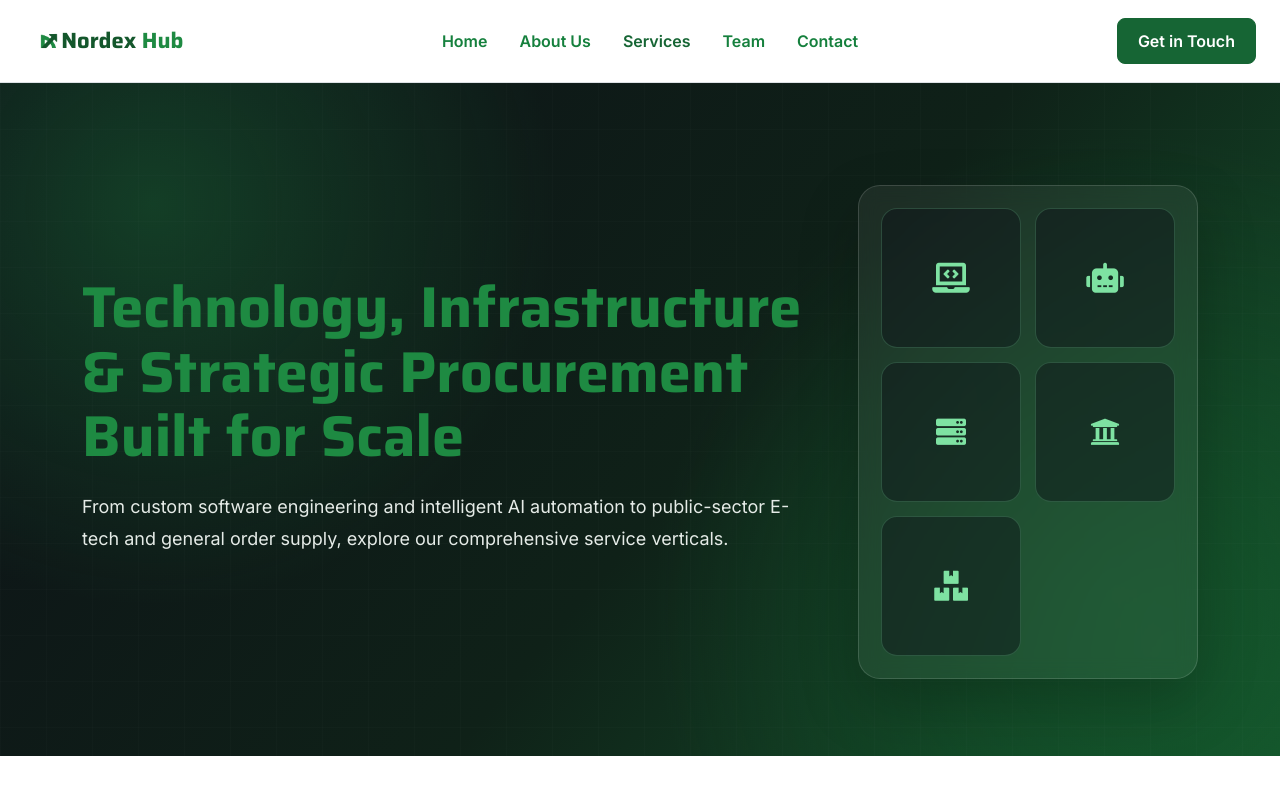
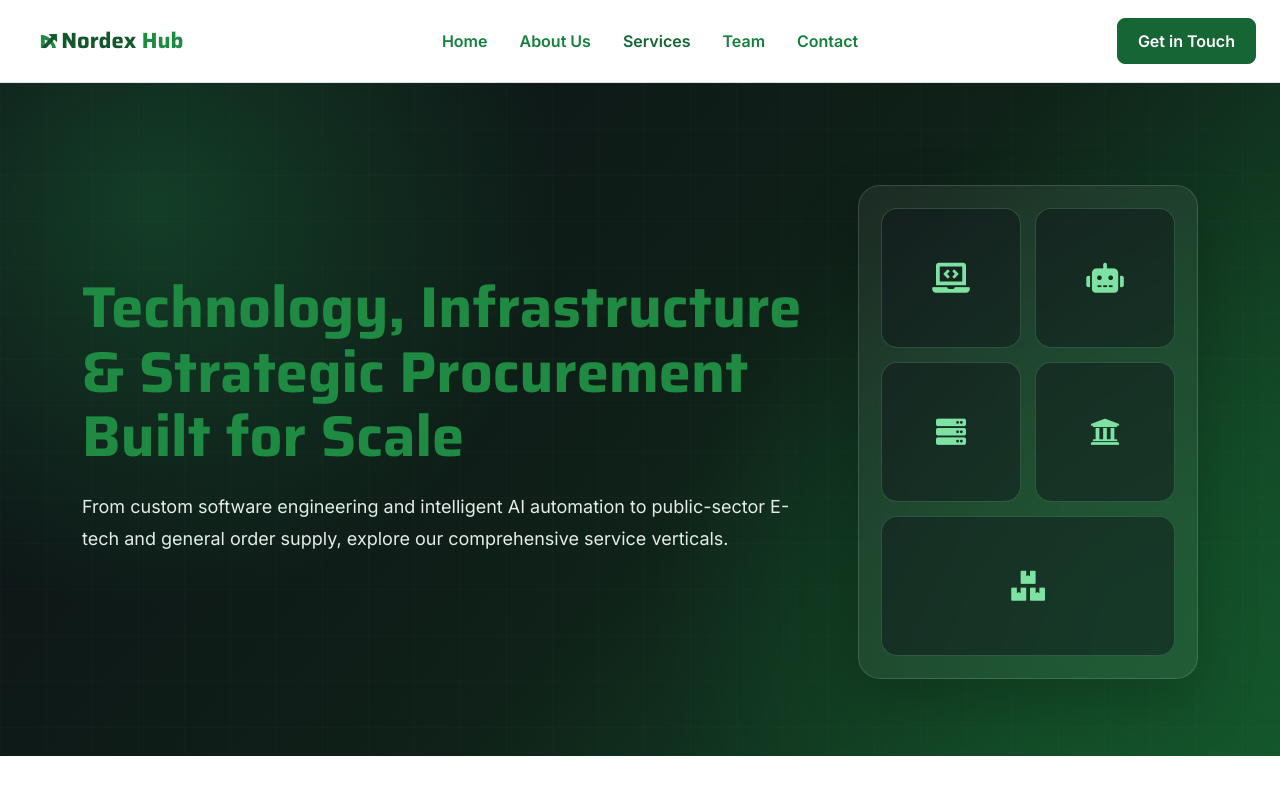
Before and after one commit to farasatcode-code/nordex-hub, a Next.js app: page /services in a window 1280 px wide. Shown: the top 800 px of the page. Built offline with nearby package versions, Linux system fonts and the light colour scheme.

Commit message:
update  service card

```diff
--- a/public/css/style.css
+++ b/public/css/style.css
@@ -1366,6 +1366,11 @@
     background: rgba(13, 17, 23, 0.45);
     border: 1px solid rgba(126, 226, 162, 0.22);
     border-radius: 16px;
+}
+
+.services-hero-panel-icon:last-child:nth-child(odd) {
+    grid-column: 1 / -1;
+    aspect-ratio: 2.1;
 }
 
 .services-cta {
```
